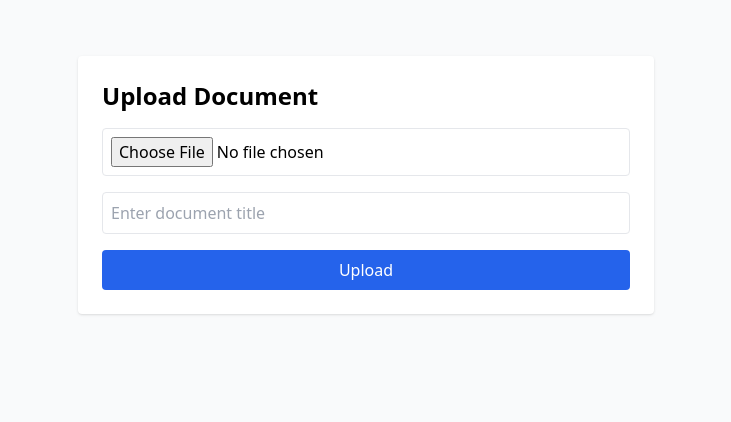
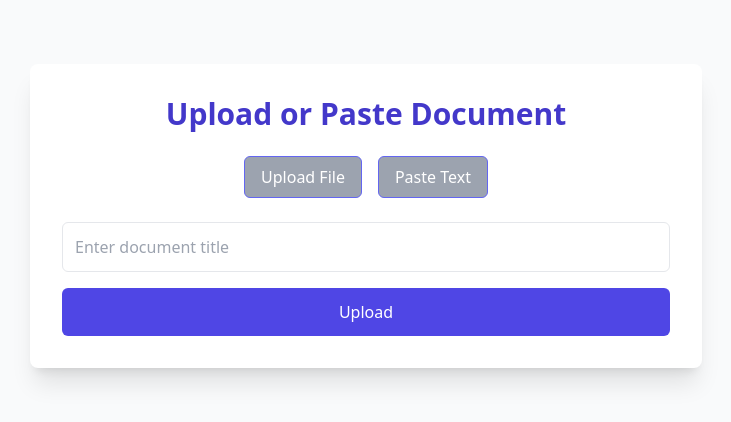
Before and after one commit to junaidshapal/DocuWiseFrontend, an Angular app: page /upload in a window 1280 px wide. Shown: the top 422 px of the page, without its empty margins (274-1005 px from the left). Built offline with nearby package versions, Linux system fonts and the light colour scheme; sample sign-in values are in the browser's storage.

Commit message:
changes in document upload now user can also paste text and write text

```diff
--- a/src/app/components/document-upload/document-upload.component.html
+++ b/src/app/components/document-upload/document-upload.component.html
@@ -1,18 +1,55 @@
-<div class="max-w-xl mx-auto mt-8 p-6 bg-white shadow rounded">
-  <h2 class="text-2xl font-bold mb-4">Upload Document</h2>
+<!-- <div class="max-w-2xl mx-auto mt-8 p-6 bg-white rounded-xl shadow-lg">
+  <h2 class="text-2xl font-bold mb-6 text-gray-800">Upload Document</h2>
 
-  <input type="file" (change)="onFileSelected($event)" class="mb-4 w-full border p-2 rounded" />
+  <input type="file" (change)="onFileSelected($event)" class="mb-4 w-full border rounded px-3 py-2" />
+  <input type="text" [(ngModel)]="title" placeholder="Enter document title" class="mb-4 w-full border rounded px-3 py-2" />
 
-  <input
-    type="text"
-    [(ngModel)]="title"
-    placeholder="Enter document title"
-    class="mb-4 w-full border p-2 rounded"
-  />
-
-  <button (click)="onUpload()" class="bg-blue-600 text-white px-4 py-2 rounded hover:bg-blue-700 w-full">
+  <button (click)="onUpload()" class="w-full bg-blue-500 hover:bg-blue-600 text-white font-semibold px-4 py-2 rounded">
     Upload
   </button>
 
-  <p class="mt-4 text-sm text-red-600" *ngIf="uploadStatus">{{ uploadStatus }}</p>
+  <p class="mt-4 text-red-600 text-sm" *ngIf="uploadStatus">{{ uploadStatus }}</p>
+</div> -->
+<div class="max-w-2xl mx-auto mt-10 p-8 bg-white shadow-xl rounded-lg relative">
+  <h2 class="text-3xl font-semibold mb-6 text-center text-indigo-700">Upload or Paste Document</h2>
+
+  <!-- Upload Type Selector -->
+  <div class="flex justify-center gap-4 mb-6">
+    <button (click)="mode = 'file'" [class.bg-indigo-600]="mode==='file'"
+            class="px-4 py-2 rounded-md border border-indigo-500 text-white"
+            [ngClass]="{'bg-indigo-600': mode === 'file', 'bg-gray-400': mode !== 'file'}">
+      Upload File
+    </button>
+    <button (click)="mode = 'text'" [class.bg-indigo-600]="mode==='text'"
+            class="px-4 py-2 rounded-md border border-indigo-500 text-white"
+            [ngClass]="{'bg-indigo-600': mode === 'text', 'bg-gray-400': mode !== 'text'}">
+      Paste Text
+    </button>
+  </div>
+
+  <!-- Title -->
+  <input type="text" [(ngModel)]="title" placeholder="Enter document title"
+         class="mb-4 w-full border p-3 rounded-md focus:outline-none focus:ring-2 focus:ring-indigo-500" />
+
+  <!-- File Upload -->
+  <div *ngIf="mode === 'file'" class="mb-4">
+    <input type="file" (change)="onFileSelected($event)"
+           class="w-full border p-3 rounded-md" />
+  </div>
+
+  <!-- Textarea for Paragraph -->
+  <div *ngIf="mode === 'text'" class="mb-4">
+    <textarea [(ngModel)]="paragraphText" rows="8" placeholder="Paste your paragraph here..."
+              class="w-full border p-3 rounded-md focus:outline-none focus:ring-2 focus:ring-indigo-500"></textarea>
+  </div>
+
+  <!-- Upload Button -->
+  <button [disabled]="loading" (click)="onUpload()"
+          class="bg-indigo-600 text-white px-6 py-3 rounded-md hover:bg-indigo-700 w-full flex justify-center items-center gap-2">
+    <span *ngIf="!loading">Upload</span>
+    <svg *ngIf="loading" class="animate-spin h-5 w-5 text-white" fill="none" viewBox="0 0 24 24">
+      <circle class="opacity-25" cx="12" cy="12" r="10" stroke="currentColor" stroke-width="4"></circle>
+      <path class="opacity-75" fill="currentColor" d="M4 12a8 8 0 018-8v4a4 4 0 00-4 4H4z"></path>
+    </svg>
+  </button>
 </div>
```
